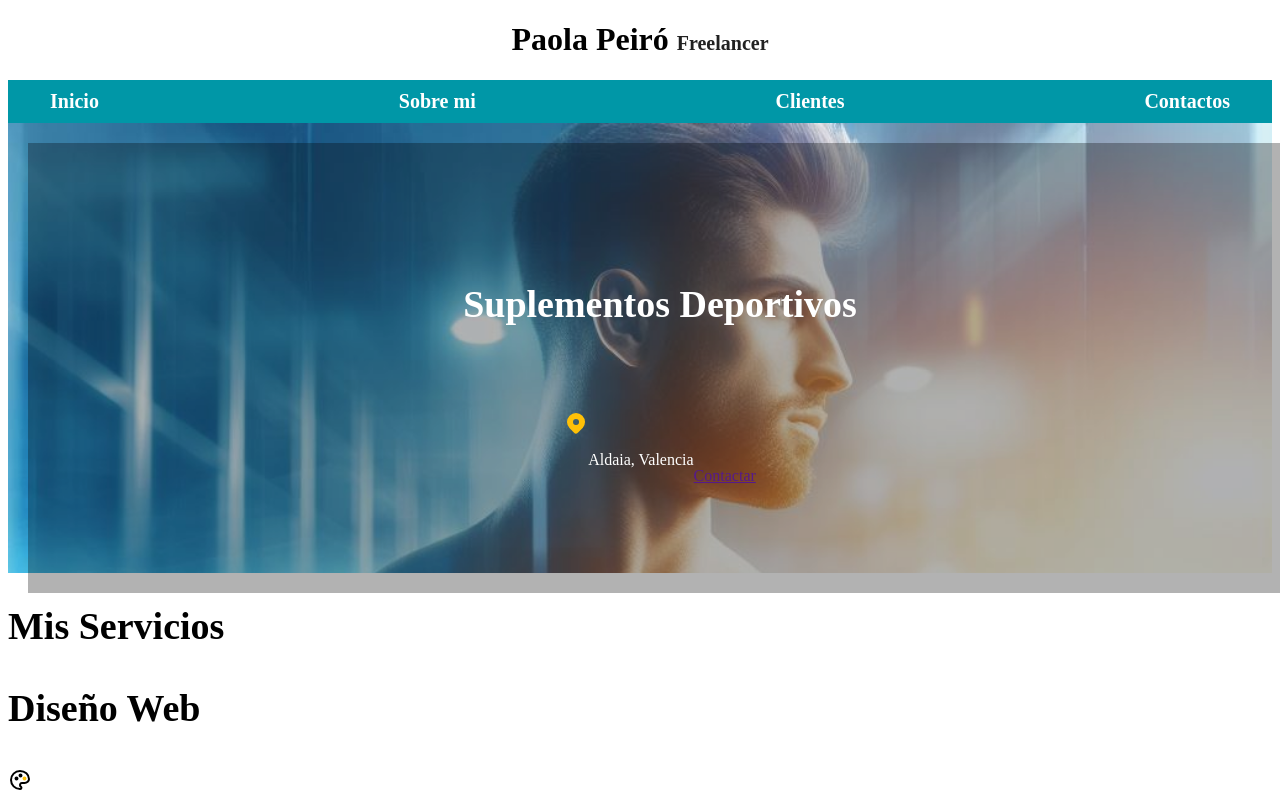
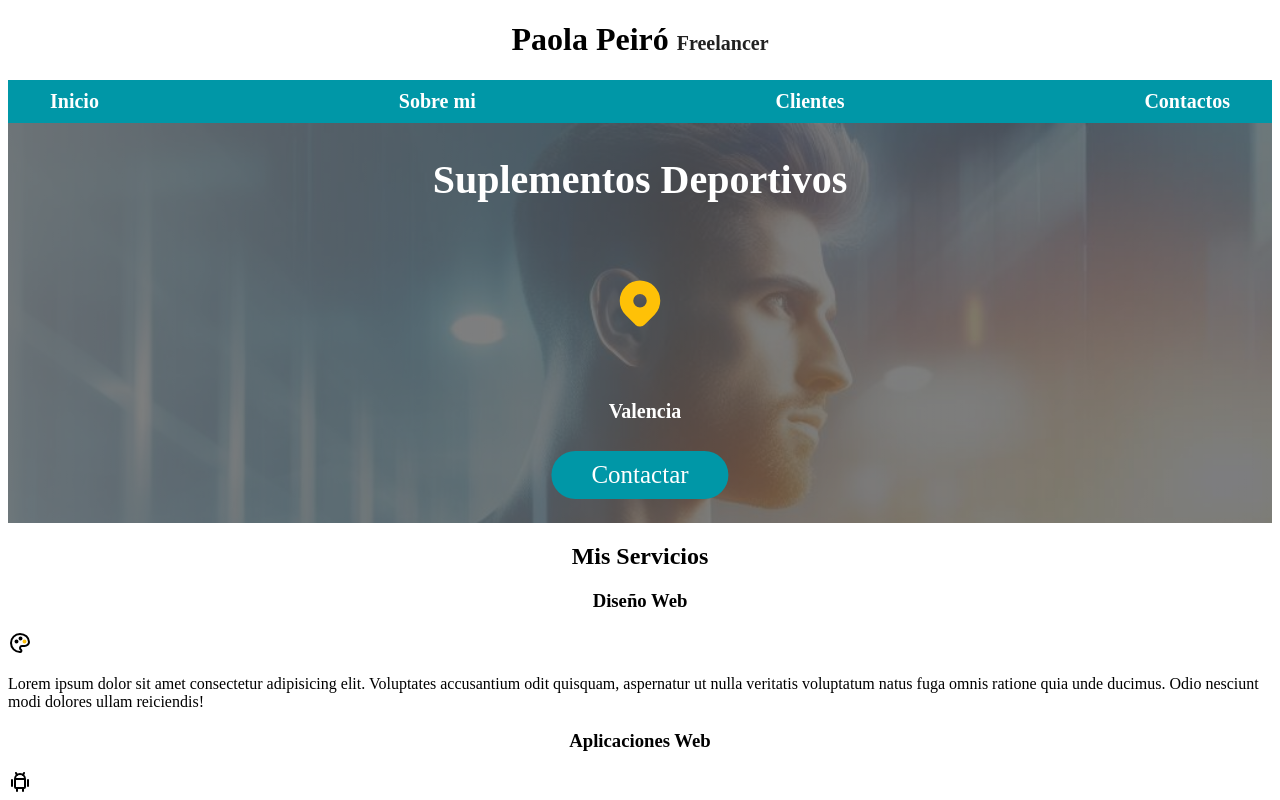
Before and after one commit to Pao9629/FrontEndProjects, a plain HTML site: page PrimerProyectoWeb/Index.html in a window 1280 px wide. Shown: the top 800 px of the page. Drawn offline with Linux system fonts and the light colour scheme.

Commit message:
Cambios de medianoche

```diff
--- a/PrimerProyectoWeb/Index.html
+++ b/PrimerProyectoWeb/Index.html
@@ -23,27 +23,24 @@
     </nav>
     </div>
 
-
-
     <section class="hero">
         <div class="contenido-hero">
         <h2 class="titulo2"> Suplementos Deportivos</h2>
         <div class="iconos-hero">
        <p class="icono-mapa3">
-        <svg xmlns="http://www.w3.org/2000/svg" class="icon-map" width="24" height="24" viewBox="0 0 24 24" stroke-width="2" stroke="currentColor" fill="none" stroke-linecap="round" stroke-linejoin="round">
+        <svg xmlns="http://www.w3.org/2000/svg" class="icon-map" width="54" height="54" viewBox="0 0 24 24" stroke-width="2" stroke="currentColor" fill="none" stroke-linecap="round" stroke-linejoin="round">
             <path class="icono-mapa"   stroke="none" d="M0 0h24v24H0z" fill="none"></path>
             <path d="M18.364 4.636a9 9 0 0 1 .203 12.519l-.203 .21l-4.243 4.242a3 3 0 0 1 -4.097 .135l-.144 -.135l-4.244 -4.243a9 9 0 0 1 12.728 -12.728zm-6.364 3.364a3 3 0 1 0 0 6a3 3 0 0 0 0 -6z" stroke-width="0" fill="currentColor"></path>
-         </svg>
+            <p class="texto-valencia">Valencia</p>
+        </svg>
 
        </p>
 
-        <p>Aldaia, Valencia</p>
-
-        <a href=>Contactar</a>
+        <a class="boton1"  href=>Contactar</a>
 
     </section>
 
-<main>
+<main class="contenedor"></main>
 
     <h2>Mis Servicios</h2>
 
--- a/PrimerProyectoWeb/style.css
+++ b/PrimerProyectoWeb/style.css
@@ -11,22 +11,29 @@
 
 html {
     font-size: 62.5%;
+    box-sizing: border-box;
 }
+
+*. *::before, *::after {
+    box-sizing: inherit;
+}
+
 body{
     font-size: 16px;
     font-family: 'Times New Roman', Times, serif;
+    background-image: linear-gradient(to top, #afe1f4 0%, var(--blanco 100%));
 }
 
-hi {
-    font-size: 3.8rem;
+.contenedor {
+    max-width: 120rem;
+    margin:0 auto;
+    .color: var(--primario);
 }
 
-h2 {
-    font-size: 3.8rem;
-}
 
-h3 {
-    font-size: 3.8rem;
+
+h1, h2, h3 {
+    text-align: center;
 }
 
 .titulo{
@@ -48,11 +55,7 @@ h1.titulo span {
     color:var(--primario);
 }
 
-.contenedor {
-    max-width: 120rem;
-    margin:0 auto;
-    .color: var(--primario);
-}
+
 .nav-bg {
     background-color: var(--secundario);
 }
@@ -97,25 +100,38 @@ html {
 }
 
 .hero {
-    background-image: url(Suplementos.jpeg);
-    background-repeat: no-repeat;
+    background: linear-gradient(to right, rgba(255,255,255,0.8), rgba(255,255,255,0.1)),
+                    url(Suplementos.jpeg);
+        background-size: cover;
+        background-color: #212121 (0,0,0,.5);
+      }
+
+.contenido-hero {
+    position: relative;
+    background-color:rgba(0,0,0,.5);
+    background-color: rgb(0, 0, 0 / 50%);
     background-size: cover;
-    height: 450px;
-    padding: 20px;
-    position: relative;
-}
-.contenido-hero {
-    position: absolute;
-    background-color:rgba(0,0,0,.3);
-    background-color: rgb(0, 0, 0 / 30%);
-    width: 100%;
-    height: 100%;
     color: var(--blanco);
     display: flex;
     flex-direction: column;
     align-items: center;
     justify-content: center;
 
+}
+
+.texto-valencia {
+    color: var(--blanco);
+    font-size: 2rem;
+    font-weight: bold;
+    margin-left: 10px;
+}
+
+.lugar {
+    color: var(--blanco);
+    font-size: 2rem;
+    font-weight: bold;
+    text-transform: uppercase;
+    margin: 0;
 }
 
 .contenido-hero h2 {
@@ -129,8 +145,34 @@ html {
 }
 
 .iconos-hero {
-    display: flex;
-    align-items: flex-end;
-    justify-content: space-between;
+        display: flex;
+        flex-direction: column;
+        align-items: center;
+        justify-content: center;
+      }
+
+
+
+@media (min-width: 768px) {
+    .contenido-hero h2 {
+        font-size: 4rem;
+    }
+    .boton1 {
+        font-size: 2.5rem;
+    }
+}
+
+.boton1 {
+    position: relative;
+    color: var(--blanco);
+    top: 40%;
+    left: 50%;
+    transform: translate(-50%, -50%);
+    background-color: var(--secundario);
+    border: oldlace;
+    border-radius: 6rem;
+    text-decoration: none;
     text-align: center;
+    padding: 1rem 4rem;
+
 }
```
